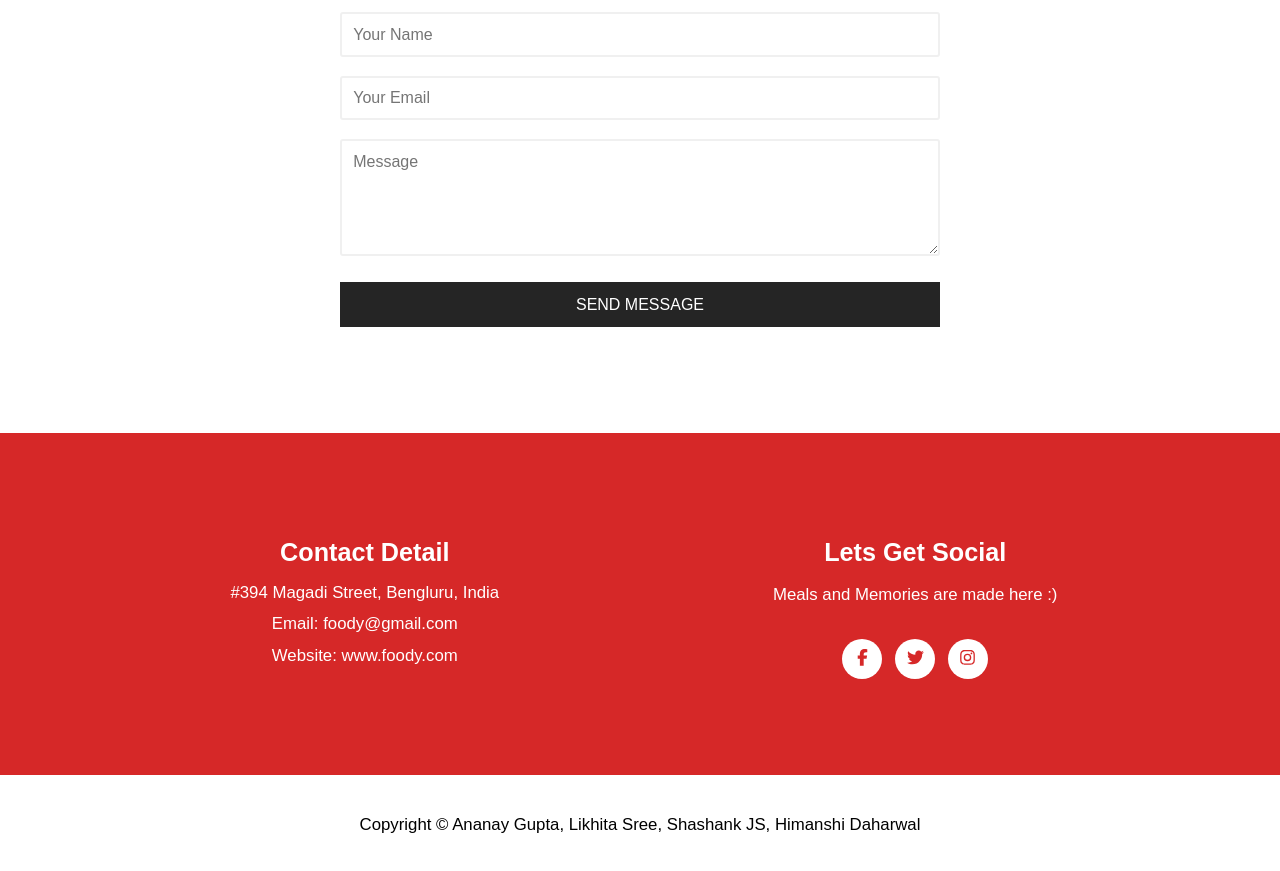
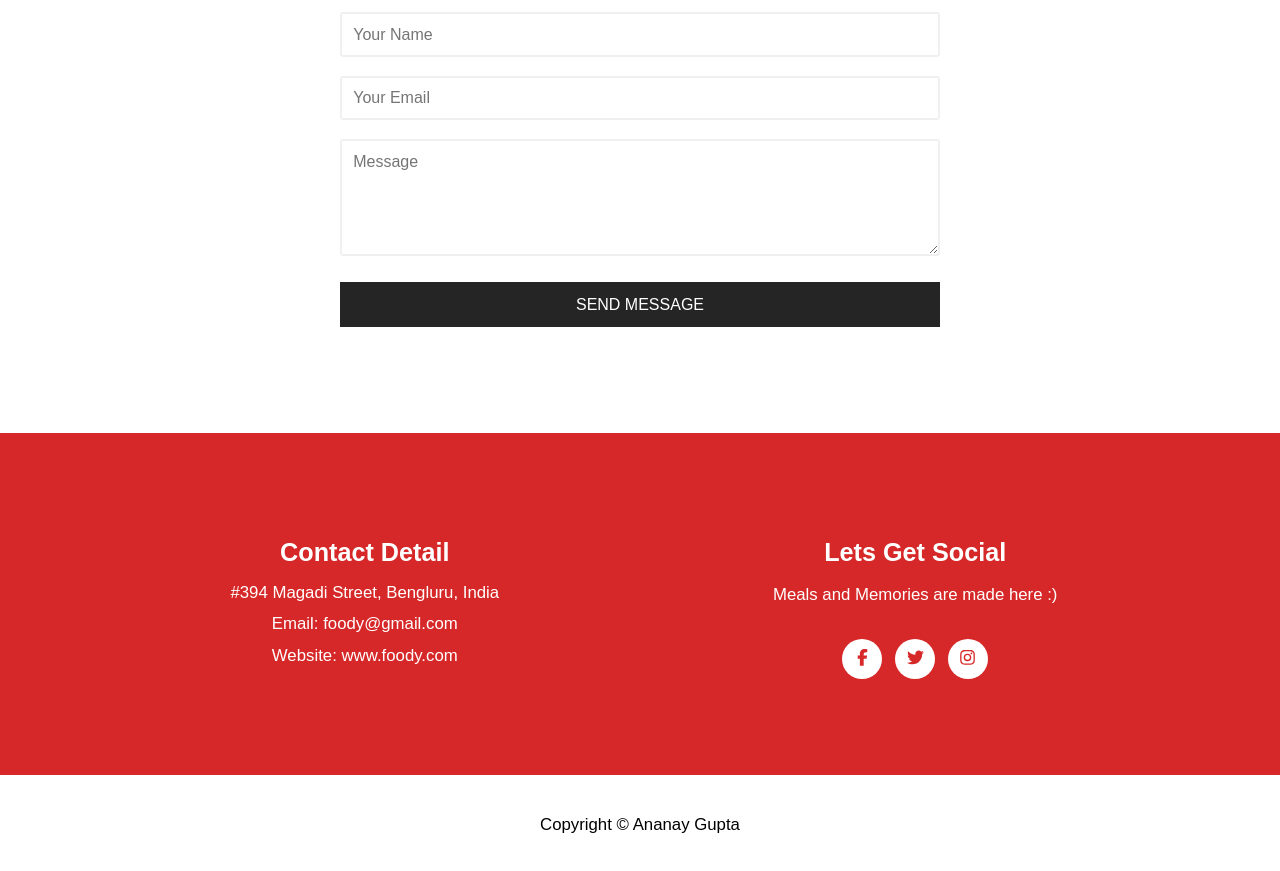
Before and after one commit to ananay-gupta/Foody-Resturant, a plain HTML site: page index.html in a window 1280 px wide. Shown: the part 5038-5909 px from the top of the page. Drawn offline with Linux system fonts and the light colour scheme; files whose address does not match are found by name; a web font is replaced by a local one.

Commit message:
Update index.html

```diff
--- a/index.html
+++ b/index.html
@@ -459,7 +459,7 @@
 
     <!-- footer -->
     <footer>
-      <p class = "text">Copyright &copy; Ananay Gupta, Likhita Sree, Shashank JS, Himanshi Daharwal</p>
+      <p class = "text">Copyright &copy; Ananay Gupta</p>
     </footer>
     <!-- end of footer -->
 
```
